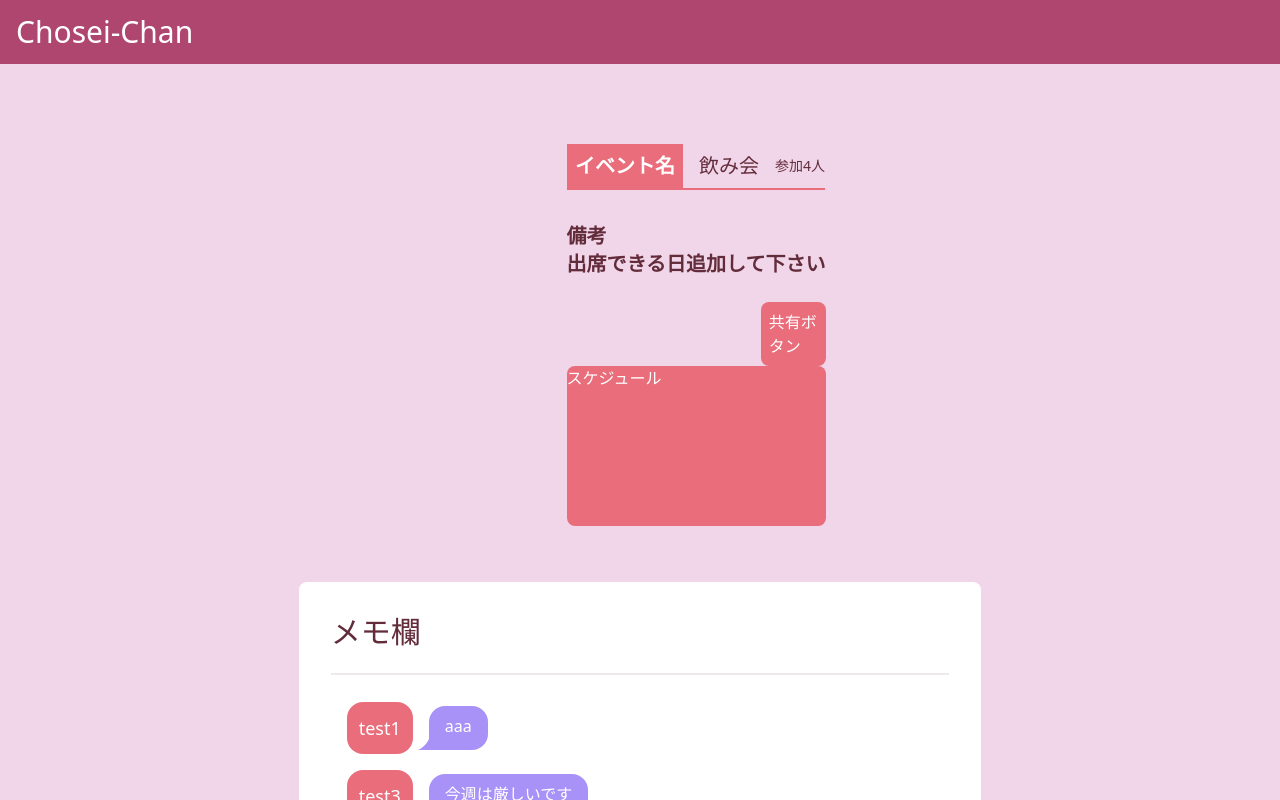
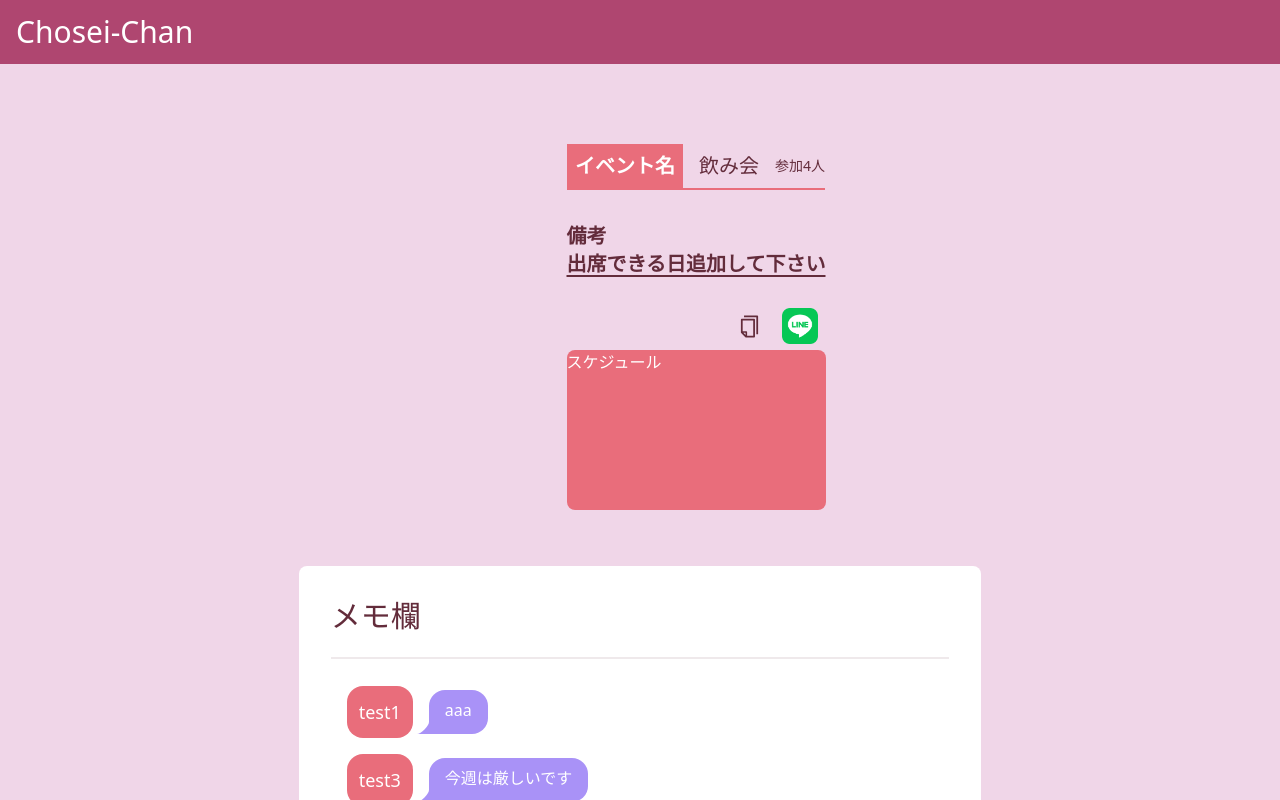
Before and after one commit to NUTFes/chosei-chan, a Next.js app: page /1 in a window 1280 px wide. Shown: the top 800 px of the page. Built offline with nearby package versions, Linux system fonts and the light colour scheme.

Commit message:
[fix] shareボタンの追加

```diff
--- a/src/pages/[scheduleId]/index.tsx
+++ b/src/pages/[scheduleId]/index.tsx
@@ -1,3 +1,4 @@
+import { ShareButton } from '@/components/common/ShareButton'
 import { MainLayout } from '@/components/layout/MainLayout'
 import { MemoList } from '@/components/screen/MemoList'
 import { USERS, SCHEDULE } from '@/constant/data'
@@ -17,12 +18,12 @@ export default function Home() {
         </div>
         <div className='col-span-2 ml-6 flex-col md:ml-28 '>
           <p className='text-sm font-semibold md:text-xl'>備考</p>
-          <p className='whitespace-pre-wrap text-sm font-semibold md:text-xl'>
+          <p className='whitespace-pre-wrap text-sm font-semibold md:text-xl underline underline-offset-4'>
             {SCHEDULE.memo}
           </p>
           <div className='my-6 w-full gap-4'>
-            <div className='ml-auto w-1/4 rounded-lg bg-primary p-2 text-white'>
-              <p>共有ボタン</p>
+            <div className='flex flex-row-reverse'>
+              <ShareButton />
             </div>
             <div className='h-40 w-full items-center justify-center rounded-lg bg-primary text-white'>
               スケジュール
```
